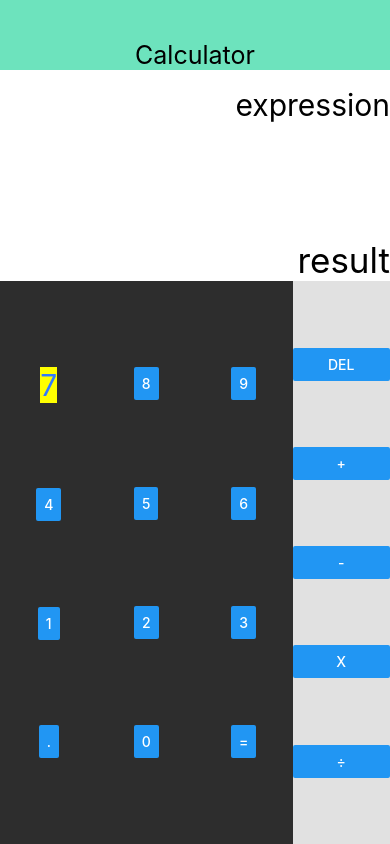
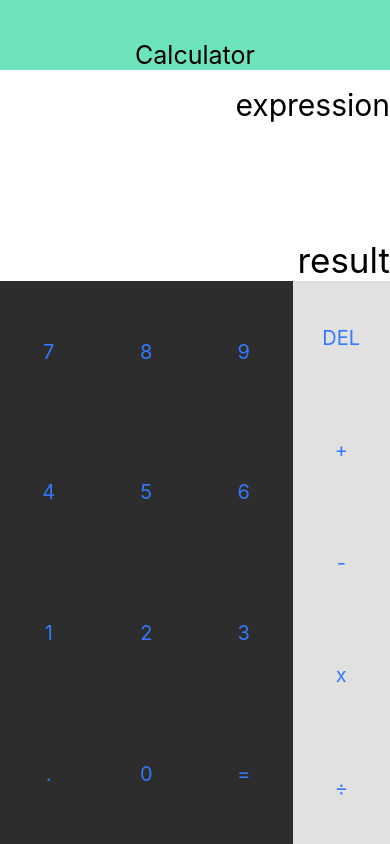
Before and after one commit to anksu2024/Calculator, a React Native app: screen / in a window 390 px wide. Built offline with nearby package versions, Linux system fonts and the light colour scheme.

Commit message:
Replace Buttons with TouchableOpacity

```diff
--- a/App.js
+++ b/App.js
@@ -29,31 +29,64 @@ export default class App extends Component<Props> {
             </View>
             <View style={styles.calc_pad}>
                 <View style={styles.numbers}>
-                    <TouchableOpacity onPress={this.onPressFunction}>
+                    <TouchableOpacity style={styles.buttons} onPress={this.onPressFunction}>
                         <Text style={styles.numbers_font}>7</Text>
                     </TouchableOpacity>
-                    <Button title="4" />
-                    <Button title="1" />
-                    <Button title="." />
+                    <TouchableOpacity style={styles.buttons} onPress={this.onPressFunction}>
+                        <Text style={styles.numbers_font}>4</Text>
+                    </TouchableOpacity>
+                    <TouchableOpacity style={styles.buttons} onPress={this.onPressFunction}>
+                        <Text style={styles.numbers_font}>1</Text>
+                    </TouchableOpacity>
+                    <TouchableOpacity style={styles.buttons} onPress={this.onPressFunction}>
+                        <Text style={styles.numbers_font}>.</Text>
+                    </TouchableOpacity>
+                </View>
+
+                <View style={styles.numbers}>
+                    <TouchableOpacity style={styles.buttons} onPress={this.onPressFunction}>
+                        <Text style={styles.numbers_font}>8</Text>
+                    </TouchableOpacity>
+                    <TouchableOpacity style={styles.buttons} onPress={this.onPressFunction}>
+                        <Text style={styles.numbers_font}>5</Text>
+                    </TouchableOpacity>
+                    <TouchableOpacity style={styles.buttons} onPress={this.onPressFunction}>
+                        <Text style={styles.numbers_font}>2</Text>
+                    </TouchableOpacity>
+                    <TouchableOpacity style={styles.buttons} onPress={this.onPressFunction}>
+                        <Text style={styles.numbers_font}>0</Text>
+                    </TouchableOpacity>
                 </View>
                 <View style={styles.numbers}>
-                    <Button title="8" />
-                    <Button title="5" />
-                    <Button title="2" />
-                    <Button title="0" />
-                </View>
-                <View style={styles.numbers}>
-                    <Button title="9" />
-                    <Button title="6" />
-                    <Button title="3" />
-                    <Button title="=" />
+                    <TouchableOpacity style={styles.buttons} onPress={this.onPressFunction}>
+                        <Text style={styles.numbers_font}>9</Text>
+                    </TouchableOpacity>
+                    <TouchableOpacity style={styles.buttons} onPress={this.onPressFunction}>
+                        <Text style={styles.numbers_font}>6</Text>
+                    </TouchableOpacity>
+                    <TouchableOpacity style={styles.buttons} onPress={this.onPressFunction}>
+                        <Text style={styles.numbers_font}>3</Text>
+                    </TouchableOpacity>
+                    <TouchableOpacity style={styles.buttons} onPress={this.onPressFunction}>
+                        <Text style={styles.numbers_font}>=</Text>
+                    </TouchableOpacity>
                 </View>
                 <View style={styles.operations}>
-                    <Button title="DEL" />
-                    <Button title="+" />
-                    <Button title="-" />
-                    <Button title="x" />
-                    <Button title="÷" />
+                    <TouchableOpacity style={styles.buttons} onPress={this.onPressFunction}>
+                        <Text style={styles.numbers_font}>DEL</Text>
+                    </TouchableOpacity>
+                    <TouchableOpacity style={styles.buttons} onPress={this.onPressFunction}>
+                        <Text style={styles.numbers_font}>+</Text>
+                    </TouchableOpacity>
+                    <TouchableOpacity style={styles.buttons} onPress={this.onPressFunction}>
+                        <Text style={styles.numbers_font}>-</Text>
+                    </TouchableOpacity>
+                    <TouchableOpacity style={styles.buttons} onPress={this.onPressFunction}>
+                        <Text style={styles.numbers_font}>x</Text>
+                    </TouchableOpacity>
+                    <TouchableOpacity style={styles.buttons} onPress={this.onPressFunction}>
+                        <Text style={styles.numbers_font}>÷</Text>
+                    </TouchableOpacity>
                 </View>
             </View>
       </View>
@@ -96,16 +129,23 @@ const styles = StyleSheet.create({
         justifyContent: 'space-evenly',
         alignItems: 'center'
     },
+    buttons: {
+        flex: 1,
+        alignItems: 'center',
+        flexDirection: 'row',
+        justifyContent: 'center',
+        alignItems: 'center',
+        alignSelf: 'stretch'
+    },
+    numbers_font: {
+        color: '#3279FF',
+        fontSize: 20
+    },
     operations: {
         flex: 1,
         flexDirection: 'column',
         justifyContent: 'space-evenly',
         alignItems: 'stretch',
         backgroundColor: '#E1E1E1'
-    },
-    numbers_font: {
-        color: '#3279FF',
-        fontSize: 30,
-        backgroundColor: 'yellow'
     }
 });
```
